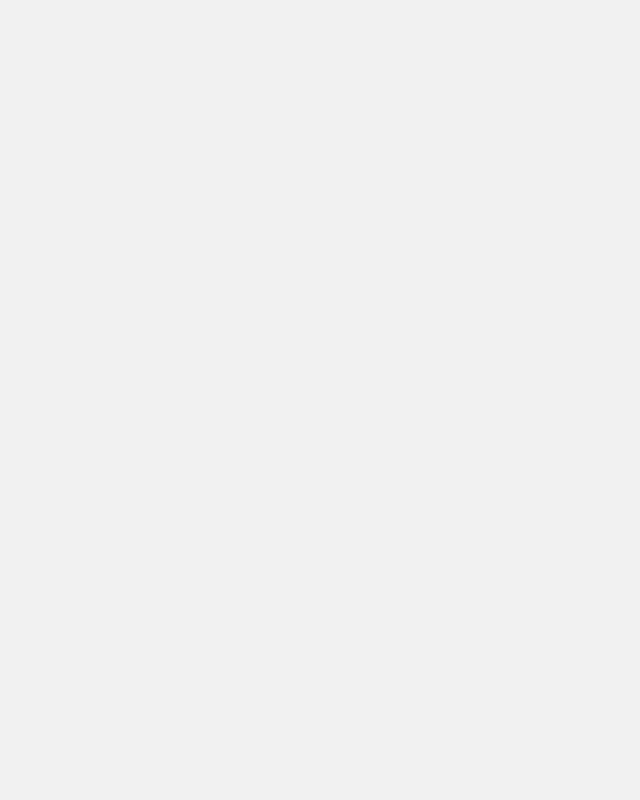
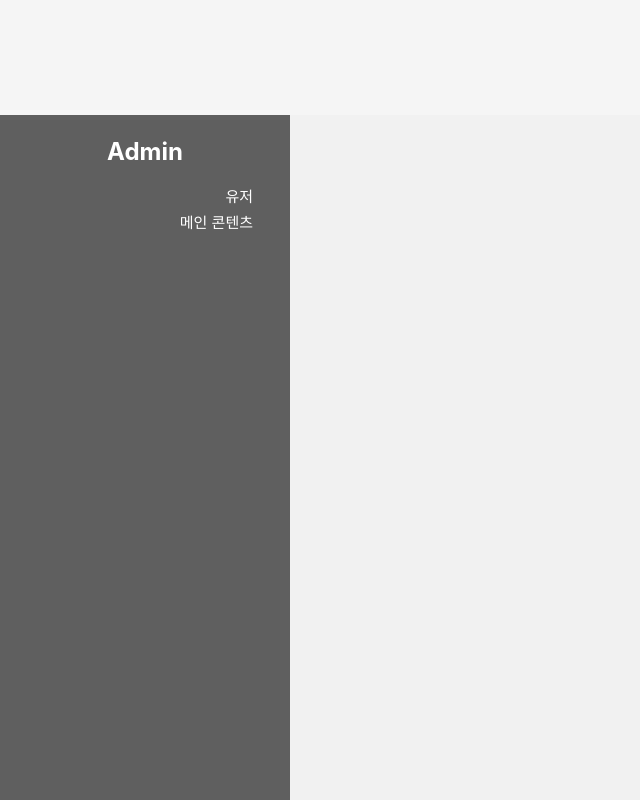
Before and after one commit to rachel490/Kicks, a React (Create React App) app: page /admin in a window 1280 px wide. Before the commit this address had no page. Shown: the whole page, without its empty margins (0-640 px from the left). Built offline with nearby package versions, Linux system fonts and the light colour scheme.

Commit message:
:sparkles: AdminPage 추가 및 라우팅 설정, AdminNav 추가

```diff
--- a/src/App.tsx
+++ b/src/App.tsx
@@ -3,6 +3,7 @@ import GlobalStyle from 'styles/GlobalStyle';
 import { Routes, Route } from 'react-router-dom';
 import { AppLayout } from 'components';
 import {
+  AdminPage,
   ChatListPage,
   ChatRoomPage,
   MainPage,
@@ -28,6 +29,8 @@ function App() {
             <Route path="/video/:videoId" element={<MainPage />} />
           </Route>
           <Route path="/chat/:id" element={<ChatRoomPage />} />
+          <Route path="/admin" element={<AdminPage />}>
+          </Route>
           {/* <Route path="/login" element={} /> */}
         </Routes>
       </ThemeProvider>
--- /dev/null
+++ b/src/components/Admin/AdminContents/styles.ts
@@ -0,0 +1 @@
+import styled from 'styled-components';
--- /dev/null
+++ b/src/components/Admin/AdminNav/AdminNav.tsx
@@ -0,0 +1,19 @@
+import React from 'react'
+import { Link } from 'react-router-dom';
+import * as S from './styles';
+
+export const AdminNav = () => {
+	return (
+    <S.Nav>
+      <Link to="/admin">
+        <h1>Admin</h1>
+      </Link>
+      <Link to="/admin/user">
+        <p>유저</p>
+      </Link>
+      <Link to="/admin/contents">
+        <p>메인 콘텐츠</p>
+      </Link>
+    </S.Nav>
+  );
+}
--- /dev/null
+++ b/src/components/Admin/AdminNav/styles.ts
@@ -0,0 +1,23 @@
+import styled from 'styled-components';
+
+export const Nav = styled.nav`
+  width: 290px;
+  height: 100%;
+  background-color: #5f5f5f;
+
+  h1 {
+    font-size: 24px;
+    text-align: center;
+    padding: 25px 0;
+    font-weight: bold;
+    color: white;
+  }
+
+  p {
+    font-size: 15px;
+    text-align: right;
+    padding-right: 37px;
+    margin-bottom: 11px;
+    color: white;
+  }
+`;
--- a/src/components/index.ts
+++ b/src/components/index.ts
@@ -29,3 +29,6 @@ export { MainHeader } from './Main/MainHeader/MainHeader';
 
 // Search
 export { SearchBar } from './Search/SearchBar/SearchBar';
+
+// Admin
+export { AdminNav } from './Admin/AdminNav/AdminNav';
--- /dev/null
+++ b/src/pages/AdminPage/AdminPage.tsx
@@ -0,0 +1,18 @@
+import { AdminNav } from 'components';
+import React from 'react';
+import { Outlet } from 'react-router-dom';
+import * as S from './styles';
+
+export const AdminPage = () => {
+  return (
+    <S.Wrap>
+      <S.Header>
+				{/* Logo */}
+			</S.Header>
+      <S.Main>
+        <AdminNav />
+				<Outlet />
+      </S.Main>
+    </S.Wrap>
+  );
+};
--- /dev/null
+++ b/src/pages/AdminPage/styles.ts
@@ -0,0 +1,18 @@
+import styled from 'styled-components';
+
+export const Wrap = styled.div`
+  width: 100vw;
+  height: 100vh;
+  overflow: hidden;
+`;
+
+export const Header = styled.div`
+  background-color: #f5f5f5;
+  height: 115px;
+  width: 100%;
+`;
+
+export const Main = styled.div`
+  display: flex;
+  height: 100%;
+`;
--- a/src/pages/index.ts
+++ b/src/pages/index.ts
@@ -4,3 +4,4 @@ export { ChatRoomPage } from './ChatRoomPage/ChatRoomPage';
 export { SearchPage } from './SearchPage/SearchPage';
 export { VideoUploadPage } from './VideoUploadPage/VideoUploadPage';
 export { ProfilePage } from './ProfilePage/ProfilePage';
+export { AdminPage } from './AdminPage/AdminPage';
```
Also changed, not shown: src/components/Admin/AdminContents/AdminContents.tsx (added, +7 -0 lines).
